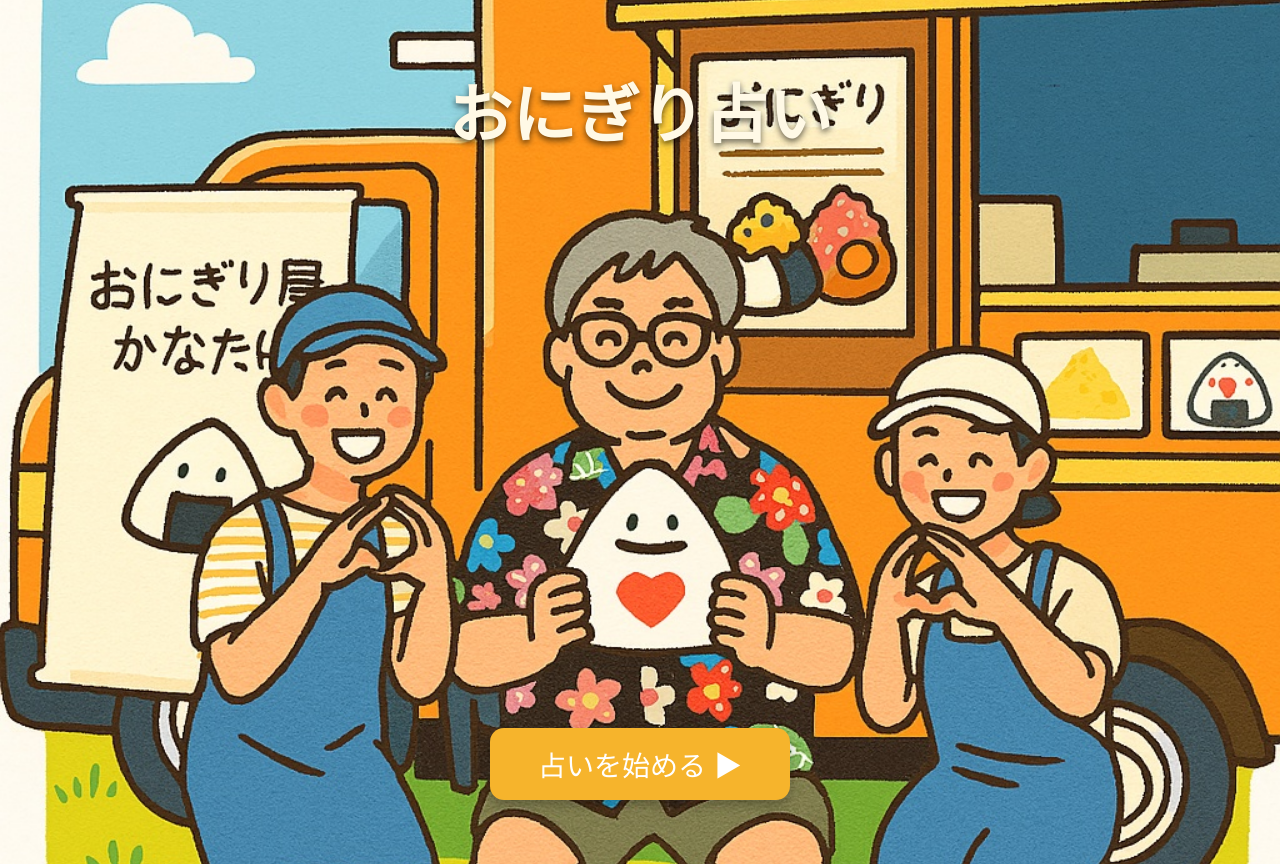
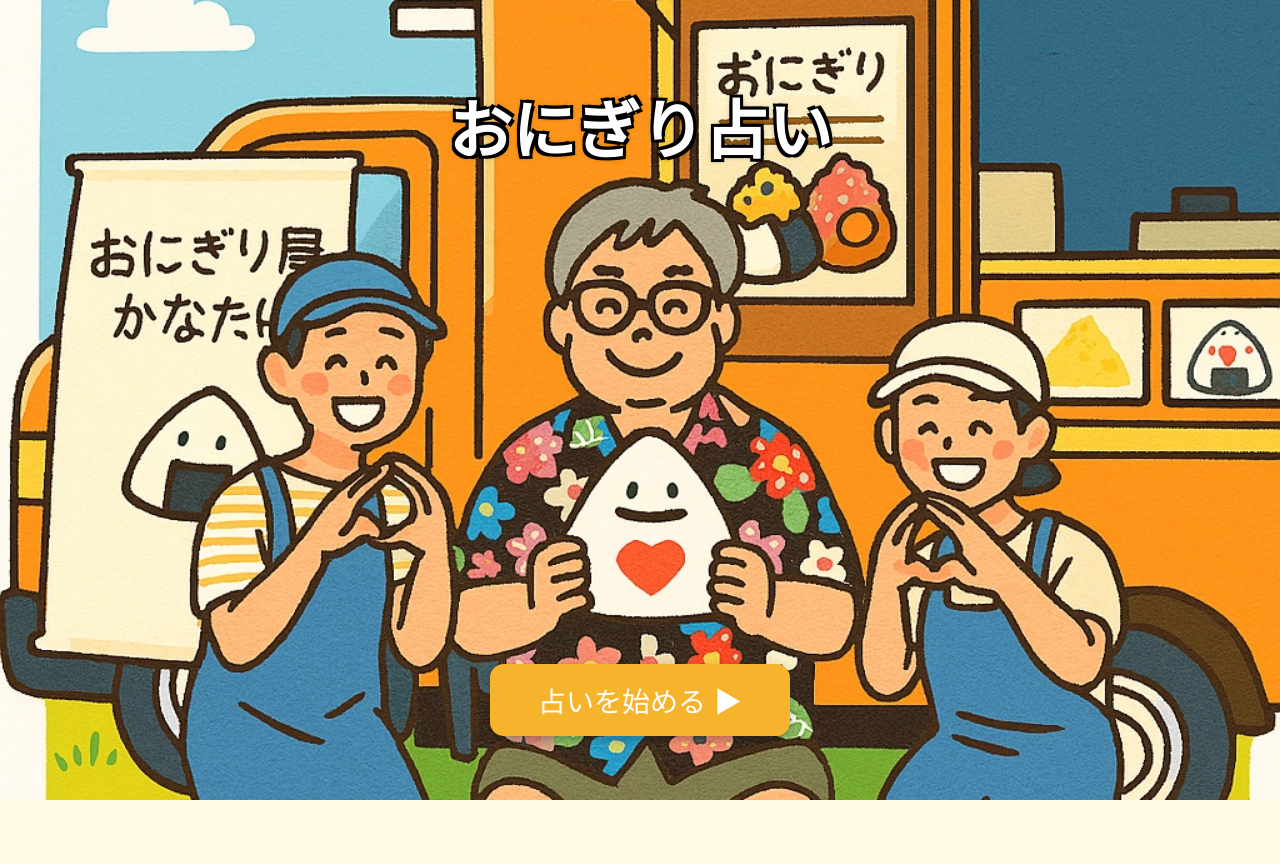
Before and after one commit to kimura-jane/onigiri-uranai2025, a plain HTML site: page index.html in a window 1280 px wide. After the commit the page ends 800 px from the top, so only its background shows below. Drawn offline with Linux system fonts and the light colour scheme.

Commit message:
Update style.css

```diff
--- a/style.css
+++ b/style.css
@@ -1,12 +1,18 @@
-/* 基本設定 */
+/* ─────────────────────────────
+   基本設定
+───────────────────────────── */
+*{box-sizing:border-box;}
 body{
   margin:0;padding:0;
   font-family:'Patrick Hand','Hiragino Kaku Gothic ProN',sans-serif;
-  background:#FFFBE7;line-height:1.6;
+  background:#FFFBE7;
+  line-height:1.6;
 }
 h1,h2,legend{margin:0}
 
-/* ── HERO ── */
+/* ─────────────────────────────
+   HERO  (タイトル上・ボタン下)
+───────────────────────────── */
 .hero{
   position:relative;
   width:100%;height:100vh;
@@ -14,57 +20,109 @@ h1,h2,legend{margin:0}
   display:flex;
   flex-direction:column;
   align-items:center;
-  justify-content:flex-start;   /* 上寄せ */
-  padding-top:8vh;              /* タイトル位置 */
+  justify-content:flex-start;
+  padding-top:10vh;              /* タイトルを画面上 10 % に */
 }
+
+/* タイトル：白文字＋極太アウトライン＋軽いぼかし */
 .hero-title{
-  color:#FFF9E6;
-  text-shadow:0 3px 6px rgba(0,0,0,.6);
-  font-size:12vw;               /* 大きめタイトル */
+  font-size:12vw;                /* モバイル時は画面幅基準 */
+  color:#fff;
+  text-shadow:
+    -3px -3px 0 #000,  3px -3px 0 #000,
+    -3px  3px 0 #000,  3px  3px 0 #000,
+     0px   0px 6px rgba(0,0,0,.6);
 }
+
+/* スタートボタン：下寄せ配置 */
 .hero-btn{
-  margin-top:auto;              /* 余白を自動で取り最下部へ */
-  margin-bottom:8vh;            /* 画面下とボタンの間隔 */
-  background:#F6B42C;border:none;color:#fff;
+  margin-top:auto;               /* 余白を押し上げてボタンを下側へ */
+  margin-bottom:8vh;             /* 画面下との距離 */
+  background:#F6B42C;
+  border:none;color:#fff;
+  font-size:6vw;
   padding:1rem 3rem;
-  font-size:6vw;
   border-radius:14px;
   cursor:pointer;
-  box-shadow:0 5px 12px rgba(0,0,0,.25);
+  box-shadow:0 4px 10px rgba(0,0,0,.25);
 }
+
+/* ───── タブレット／PC でサイズ固定 ───── */
 @media(min-width:600px){
   .hero-title{font-size:64px}
-  .hero-btn{font-size:28px;padding:1rem 3rem;width:auto}
+  .hero-btn  {font-size:28px;padding:1rem 3rem}
 }
 
-/* ── QUIZ ── */
+/* ─────────────────────────────
+   QUIZ フォーム
+───────────────────────────── */
 fieldset{
-  border:2px dashed #555;padding:1rem;
+  border:2px dashed #555;
+  padding:1rem;
   margin:1rem auto;
-  max-width:600px;background:#fff;
+  max-width:600px;
+  background:#fff;
 }
-legend{font-weight:bold;font-size:1.1rem}
-#quiz,#result{padding:2rem 1rem}
+legend{
+  font-weight:bold;
+  font-size:1.1rem;
+}
+#quiz,#result{
+  padding:2rem 1rem;
+}
 
-/* ── RESULT ── */
+/* ─────────────────────────────
+   結果カード
+───────────────────────────── */
 .card{
-  max-width:600px;margin:0 auto;background:#fff;
-  border-radius:12px;box-shadow:0 4px 12px rgba(0,0,0,.15);
+  max-width:600px;
+  margin:0 auto;
+  background:#fff;
+  border-radius:12px;
+  box-shadow:0 4px 12px rgba(0,0,0,.15);
   overflow:hidden;
 }
-.card img{width:100%;display:block}
-.card-content{padding:1.5rem;text-align:center}
-.catch-main{font-size:1.4rem;font-weight:bold;margin:.2em 0}
-.catch-sub{font-size:1rem;color:#555;margin-bottom:1rem}
-.lucky{font-size:1.1rem;margin:.4em 0}
+.card img{
+  width:100%;
+  display:block;
+}
+.card-content{
+  padding:1.5rem;
+  text-align:center;
+}
+.catch-main{
+  font-size:1.4rem;
+  font-weight:bold;
+  margin:.2em 0;
+}
+.catch-sub{
+  font-size:1rem;
+  color:#555;
+  margin-bottom:1rem;
+}
+.lucky{
+  font-size:1.1rem;
+  margin:.4em 0;
+}
 .label{
-  display:inline-block;background:#F6B42C;color:#fff;
-  border-radius:6px;padding:.2em .6em;margin-right:.4em;
+  display:inline-block;
+  background:#F6B42C;
+  color:#fff;
+  border-radius:6px;
+  padding:.2em .6em;
+  margin-right:.4em;
 }
 
-/* ボタン共通 */
+/* ─────────────────────────────
+   共通ボタン
+───────────────────────────── */
 .main-btn{
-  background:#F6B42C;border:none;color:#fff;
-  padding:.8rem 1.8rem;font-size:1rem;border-radius:10px;
-  cursor:pointer;box-shadow:0 3px 8px rgba(0,0,0,.25);
+  background:#F6B42C;
+  border:none;
+  color:#fff;
+  padding:.8rem 1.8rem;
+  font-size:1rem;
+  border-radius:10px;
+  cursor:pointer;
+  box-shadow:0 3px 8px rgba(0,0,0,.25);
 }
```
